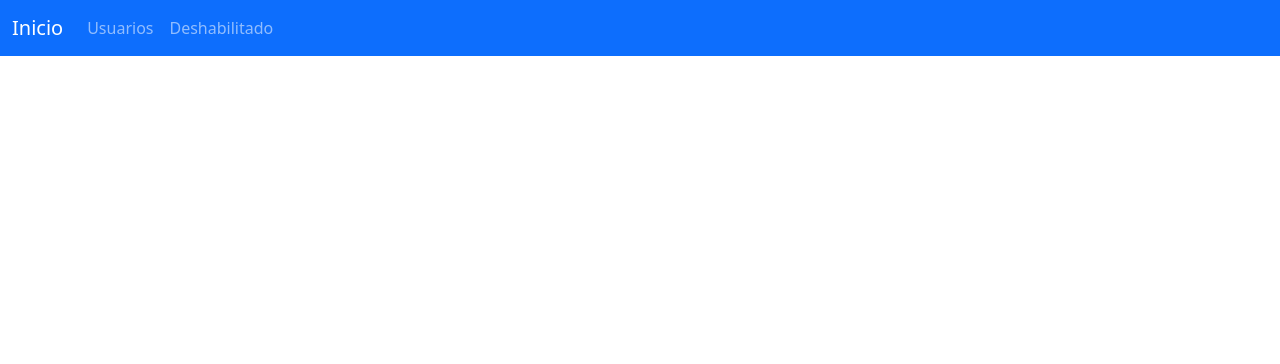
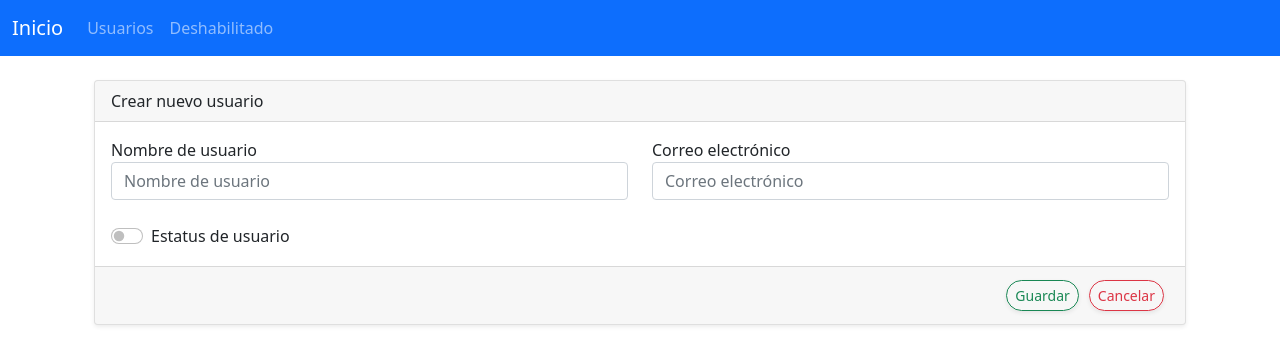
Before and after one commit to TapiaCalixAlejandro/SitioWeb, an Angular app: page /users/edit in a window 1280 px wide. Before the commit this address led to /. Shown: the top 364 px of the page. Built offline with nearby package versions, Linux system fonts and the light colour scheme; no server answers.

Commit message:
Eliminar Usuario

```diff
--- a/src/app/app-routing.module.ts
+++ b/src/app/app-routing.module.ts
@@ -1,6 +1,7 @@
 import { NgModule } from '@angular/core';
 import { Routes, RouterModule } from '@angular/router';
 import { CreateComponent } from './users/create/create.component';
+import { EditComponent } from './users/edit/edit.component';
 import { IndexComponent } from './users/index/index.component';
 import { ShowComponent } from './users/show/show.component';
 
@@ -8,7 +9,8 @@ const routes: Routes = [
   // {path:'',redirectTo:'/index',pathMatch:'full'},
   {path:'users',component:IndexComponent},
   {path:'users/create',component:CreateComponent},
-  {path:'users/show',component:ShowComponent}
+  {path:'users/show',component:ShowComponent},
+  {path:'users/edit',component:EditComponent}
 ];
 
 @NgModule({
--- a/src/app/app.module.ts
+++ b/src/app/app.module.ts
@@ -11,6 +11,7 @@ import { HttpClientModule } from '@angular/common/http';
 import { FooterComponent } from './layouts/footer/footer.component';
 import { CreateComponent } from './users/create/create.component';
 import { ShowComponent } from './users/show/show.component';
+import { EditComponent } from './users/edit/edit.component';
 
 @NgModule({
   declarations: [
@@ -19,7 +20,8 @@ import { ShowComponent } from './users/show/show.component';
     HeaderComponent,
     FooterComponent,
     CreateComponent,
-    ShowComponent
+    ShowComponent,
+    EditComponent
   ],
   imports: [
     BrowserModule,
--- a/src/app/services/user.service.ts
+++ b/src/app/services/user.service.ts
@@ -23,4 +23,12 @@ export class UserService {
     return this.http.get<User>(this.url+id);
   }
 
+  update(user:User) {
+    return this.http.put<User>(this.url+user.id,user);
+  }
+
+  delete(id:number) {
+    return this.http.delete<User>(this.url+id);
+  }
+
 }
--- /dev/null
+++ b/src/app/users/edit/edit.component.html
@@ -0,0 +1,34 @@
+<div class="container mt-4">
+  <div class="card shadow-sm">
+    <div class="card-header">
+      Crear nuevo usuario
+    </div>
+    <div class="card-body">
+      <div class="row">
+        <div class="col">
+          <label for="username">Nombre de usuario</label>
+          <input type="text" name="username" [(ngModel)]="user.username" id="username" placeholder="Nombre de usuario"
+            class="form-control">
+        </div>
+        <div class="col">
+          <label for="email">Correo electrónico</label>
+          <input type="text" name="email" [(ngModel)]="user.email" id="email" placeholder="Correo electrónico"
+            class="form-control">
+        </div>
+      </div>
+      <div class="row mt-4">
+        <div class="col">
+          <div class="form-check form-switch">
+            <input class="form-check-input form-switch-lg" type="checkbox" role="switch" id="flexSwitchCheckDefault"
+            [(ngModel)]="user.status" (change)="checkValue(user.status?'true':'false')" name="status">
+            <label class="form-check-label" for="flexSwitchCheckDefault">Estatus de usuario</label>
+          </div>
+        </div>
+      </div>
+    </div>
+    <div class="card-footer d-flex justify-content-end">
+      <button (click)="update(user)" class="btn btn-outline-success shadow-sm rounded-pill btn-sm" style="margin: 5px;">Guardar</button>
+      <button [routerLink]="['/users']" class="btn btn-outline-danger shadow-sm rounded-pill btn-sm" style="margin: 5px;">Cancelar</button>
+    </div>
+  </div>
+</div>
--- /dev/null
+++ b/src/app/users/edit/edit.component.ts
@@ -0,0 +1,39 @@
+import { Component, OnInit } from '@angular/core';
+import { User } from 'src/app/models/User';
+import { UserService } from 'src/app/services/user.service';
+import { Router } from '@angular/router';
+import swal from 'sweetalert2';
+
+@Component({
+  selector: 'app-edit',
+  templateUrl: './edit.component.html',
+  styleUrls: ['./edit.component.css']
+})
+export class EditComponent implements OnInit {
+
+  private user:User = new User();
+
+  constructor(private service:UserService, private router:Router) { }
+
+  ngOnInit() {
+    let id = localStorage.getItem("id");
+    this.service.show(+id)
+      .subscribe(data => {
+        this.user = data;
+      })
+  }
+
+  checkValue(event: any){
+    console.log(event);
+  }
+
+  update(user:User) {
+    this.service.update(user)
+      .subscribe(data => {
+        this.user = data;
+        this.router.navigate(["users"]);
+        swal('¡Accion exitosa!','El regsitro ha sido modificado.','success');
+      })
+  }
+
+}
--- a/src/app/users/index/index.component.html
+++ b/src/app/users/index/index.component.html
@@ -28,8 +28,8 @@
             </td>
             <td class="text-center">
               <button (click)="show(item)" class="btn btn-light shadow-sm rounded-pill" style="margin-right: 8px;">Mostrar</button>
-              <button class="btn btn-light shadow-sm rounded-pill" style="margin-right: 8px;">Editar</button>
-              <button class="btn btn-light shadow-sm rounded-pill">Eliminar</button>
+              <button (click)="edit(item)" class="btn btn-light shadow-sm rounded-pill" style="margin-right: 8px;">Editar</button>
+              <button (click)="delete(item)" class="btn btn-light shadow-sm rounded-pill">Eliminar</button>
             </td>
           </tr>
         </tbody>
--- a/src/app/users/index/index.component.ts
+++ b/src/app/users/index/index.component.ts
@@ -1,4 +1,5 @@
-import { Component, OnInit } from '@angular/core';
+
+import swal from 'sweetalert2';import { Component, OnInit } from '@angular/core';
 import { HttpClient } from '@angular/common/http';
 import { User } from 'src/app/models/User';
 import { UserService } from '../../services/user.service';
@@ -27,4 +28,45 @@ export class IndexComponent implements OnInit {
     this.router.navigate(["users/show",user]);
   }
 
+  edit(user:User):void {
+    localStorage.setItem("id",user.id.toString());
+    this.router.navigate(["users/edit",user])
+  }
+
+  delete(user:User) {
+    swal({
+      title: '¿Estás seguro?',
+      text: "¡No podrás revertir este cambio!",
+      type: 'warning',
+      showCancelButton: true,
+      confirmButtonText: '¡Si, eliminar!',
+      cancelButtonText: '¡No, cancelar!',
+      confirmButtonColor: 'green',
+      cancelButtonColor: 'red',
+      reverseButtons: true
+    }).then((result) => {
+      if (result.value) {
+        this.service.delete(user.id)
+          .subscribe(data => {
+            this.users = this.users.filter(u => u !== user);
+            swal(
+              '¡Eliminado!',
+              'Registro eliminado con exito.',
+              'success'
+            )
+          })
+      }  else if (
+        /* Read more about handling dismissals below */
+        result.dismiss === swal.DismissReason.cancel
+      ) {
+        swal(
+          '¡Cancelado!',
+          'La acción ha sido cancelada.',
+          'error'
+        )
+      }
+    })
+
+  }
+
 }
```
Also changed, not shown: src/app/users/edit/edit.component.css (added).
